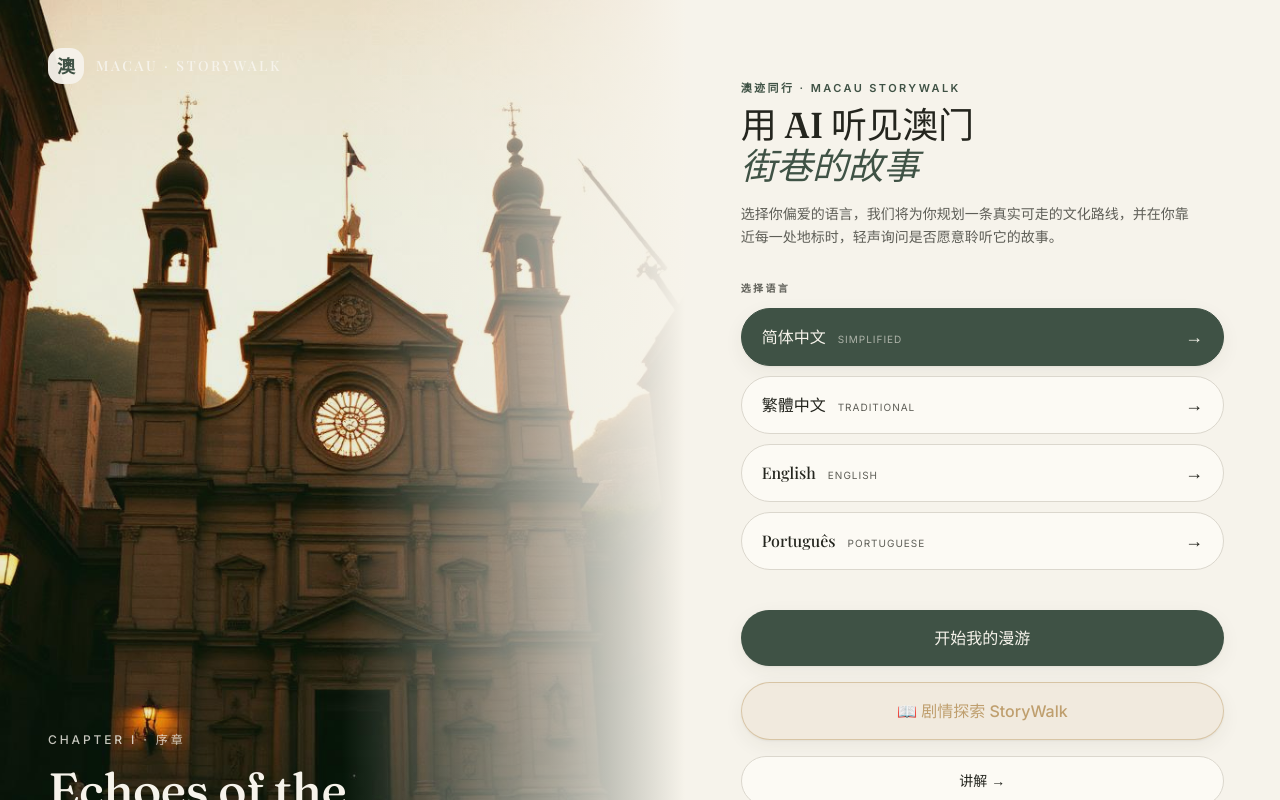
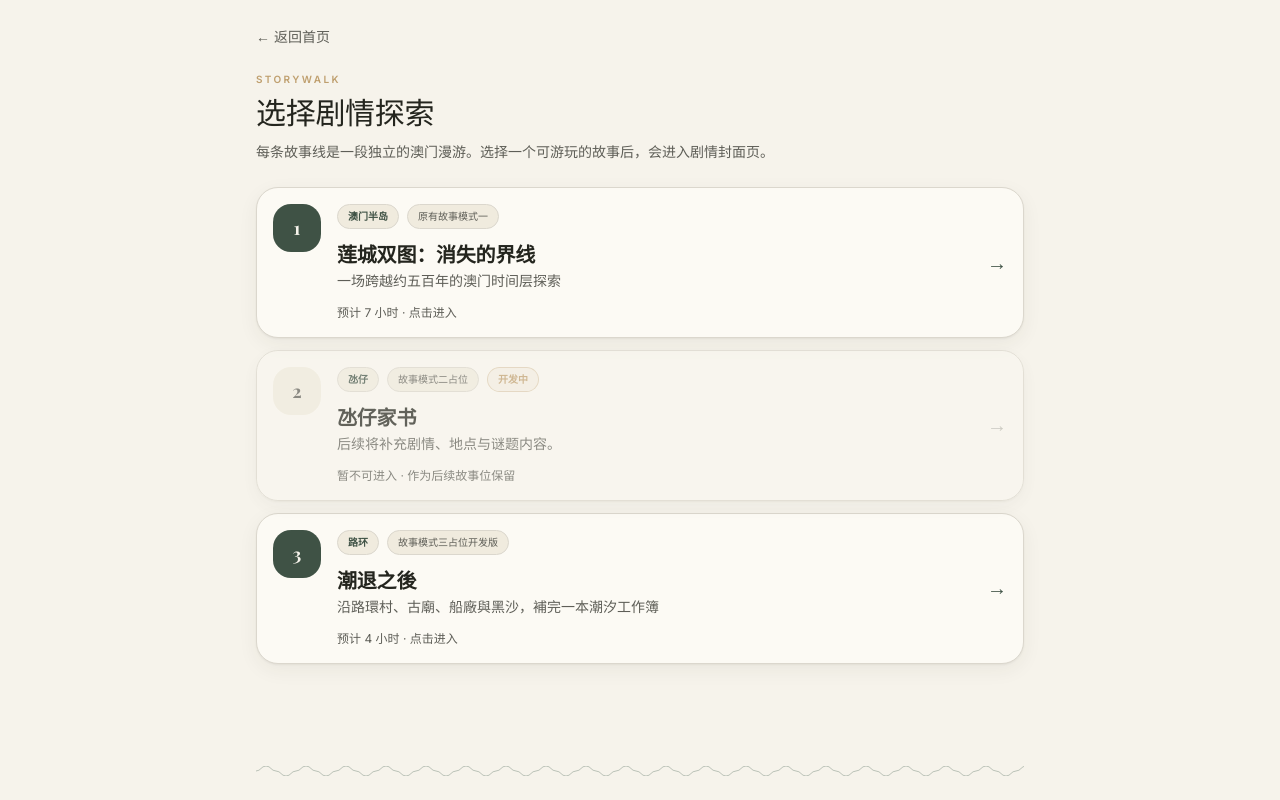
Before and after one commit to 20030419zhanghongyi/qwenpaw-ai-agent-competition, a React (Vite) app in the folder frontend/: page /stories in a window 1280 px wide. Before the commit this address led to /. Shown: the top 800 px of the page. Built offline with nearby package versions, Linux system fonts and the light colour scheme; no server answers; a web font is replaced by a local one.

Commit message:
Add story selection entry flow

```diff
--- a/frontend/src/App.tsx
+++ b/frontend/src/App.tsx
@@ -10,6 +10,7 @@ import { PreferencePage } from "@/pages/PreferencePage";
 import { ProfilePage } from "@/pages/ProfilePage";
 import { RouteResultPage } from "@/pages/RouteResultPage";
 import { StoryCoverPage } from "@/pages/StoryCoverPage";
+import { StorySelectionPage } from "@/pages/StorySelectionPage";
 import { StoryMapPage } from "@/pages/StoryMapPage";
 import { StoryScenePage } from "@/pages/StoryScenePage";
 import { StoryEndingPage } from "@/pages/StoryEndingPage";
@@ -39,6 +40,7 @@ export default function App() {
                     <Route path="/preferences" element={<PreferencePage />} />
                   </Route>
                   {/* StoryWalk — independent product mode */}
+                  <Route path="/stories" element={<StorySelectionPage />} />
                   <Route path="/stories/:storyId" element={<StoryCoverPage />} />
                   <Route path="/story-sessions/:sessionId/map" element={<StoryMapPage />} />
                   <Route path="/story-sessions/:sessionId/nodes/:nodeId" element={<StoryScenePage />} />
--- a/frontend/src/pages/LanguagePage.tsx
+++ b/frontend/src/pages/LanguagePage.tsx
@@ -119,7 +119,7 @@ export function LanguagePage() {
                 {t(language, "beginWalk")}
               </Link>
               <Link
-                to="/stories/lotus_city_double_map"
+                to="/stories"
                 className="block w-full rounded-full border border-ochre/50 bg-ochre/10 px-6 py-4 text-center font-medium text-ochre shadow-[var(--shadow-soft)] transition hover:bg-ochre/20 active:scale-[0.99]"
               >
                 📖 剧情探索 StoryWalk
--- a/frontend/src/pages/StoryCoverPage.tsx
+++ b/frontend/src/pages/StoryCoverPage.tsx
@@ -1,13 +1,15 @@
-import { useEffect, useState } from "react";
+import { useCallback, useEffect, useState } from "react";
 import { useNavigate, useParams } from "react-router-dom";
 import { LoadingState, ErrorState } from "@/components/common/States";
 import { useAuth } from "@/state/AuthContext";
 import { useStory } from "@/state/StoryContext";
+import { useWalk } from "@/state/WalkContext";
 
 export function StoryCoverPage() {
   const { storyId } = useParams<{ storyId: string }>();
   const navigate = useNavigate();
-  const { isAuthenticated } = useAuth();
+  const { isAuthenticated, register } = useAuth();
+  const { language } = useWalk();
   const { story, session, loading, error, loadStory, startStory, clearStory } =
     useStory();
   const [starting, setStarting] = useState(false);
@@ -17,11 +19,27 @@ export function StoryCoverPage() {
     if (storyId) loadStory(storyId);
   }, [storyId, loadStory]);
 
-  const handleStart = async () => {
+  const ensureStoryGuest = useCallback(async () => {
+    if (isAuthenticated) return;
+    const guestId =
+      typeof crypto !== "undefined" && "randomUUID" in crypto
+        ? crypto.randomUUID()
+        : `${Date.now()}-${Math.random().toString(16).slice(2)}`;
+    await register({
+      email: `story-guest-${guestId}@local.test`,
+      password: `StoryGuest-${guestId}`,
+      name: "剧情游客",
+      language,
+      country: null,
+    });
+  }, [isAuthenticated, language, register]);
+
+  const handleStart = useCallback(async () => {
     if (!storyId) return;
     setStarting(true);
     setActionError(null);
     try {
+      await ensureStoryGuest();
       const started = await startStory(storyId);
       // Navigate to the map after starting
       navigate(`/story-sessions/${started.session_id}/map`);
@@ -32,13 +50,32 @@ export function StoryCoverPage() {
     } finally {
       setStarting(false);
     }
-  };
+  }, [ensureStoryGuest, navigate, startStory, storyId]);
 
-  const handleGoToMap = () => {
+  const handleGoToMap = useCallback(() => {
     if (session) {
       navigate(`/story-sessions/${session.session_id}/map`);
     }
+  }, [navigate, session]);
+
+  useEffect(() => {
+    const onKeyDown = (event: KeyboardEvent) => {
+      if (event.defaultPrevented || starting || loading) return;
+      const target = event.target as HTMLElement | null;
+      if (
+        target?.closest("input, textarea, select, button, a, [contenteditable='true']")
+      ) {
+        return;
+      }
+      if (event.key === "Enter" || event.key === " ") {
+        event.preventDefault();
+        if (session?.status === "active") handleGoToMap();
+        else void handleStart();
+      }
     };
+    window.addEventListener("keydown", onKeyDown);
+    return () => window.removeEventListener("keydown", onKeyDown);
+  }, [handleGoToMap, handleStart, loading, session?.status, starting]);
 
   const handleBack = () => {
     clearStory();
@@ -144,23 +181,11 @@ export function StoryCoverPage() {
 
         {/* Actions */}
         <div className="mt-8 space-y-3">
-          {!isAuthenticated ? (
-            <div className="rounded-2xl border border-line bg-card p-5 text-center">
-              <p className="text-sm text-ink-soft">
-                请先登录以开始剧情探索。
-              </p>
-              <button
-                type="button"
-                onClick={() => navigate("/auth")}
-                className="mt-3 inline-block rounded-full bg-sage-deep px-6 py-2.5 text-sm font-medium text-paper"
-              >
-                登录 / 注册
-              </button>
-            </div>
-          ) : hasActive ? (
+          {hasActive ? (
             <>
               <button
                 type="button"
+                autoFocus
                 onClick={handleGoToMap}
                 className="w-full rounded-full bg-sage-deep px-6 py-4 text-base font-medium text-paper shadow-[var(--shadow-soft)] transition hover:bg-moss active:scale-[0.99]"
               >
@@ -176,14 +201,26 @@ export function StoryCoverPage() {
               </button>
             </>
           ) : (
+            <>
               <button
                 type="button"
+                autoFocus
                 disabled={starting}
                 onClick={handleStart}
                 className="w-full rounded-full bg-sage-deep px-6 py-4 text-base font-medium text-paper shadow-[var(--shadow-soft)] transition hover:bg-moss active:scale-[0.99] disabled:opacity-50"
               >
-              {starting ? "正在准备…" : "开始探索"}
+                {starting
+                  ? "正在准备…"
+                  : isAuthenticated
+                    ? "开始探索"
+                    : "游客开始探索"}
               </button>
+              {!isAuthenticated && (
+                <p className="text-center text-xs text-ink-soft">
+                  演示模式会自动建立临时游客身份，不需要填写账号密码。
+                </p>
+              )}
+            </>
           )}
         </div>
 
--- /dev/null
+++ b/frontend/src/pages/StorySelectionPage.tsx
@@ -0,0 +1,127 @@
+import { Link } from "react-router-dom";
+import { STORY_CATALOG } from "@/story-discovery/storyCatalog";
+
+const STORY_ORDER = [
+  "lotus_city_double_map",
+  "taipa_letters",
+  "coloane_after_tide",
+];
+
+const REGION_LABELS: Record<string, string> = {
+  peninsula: "澳门半岛",
+  taipa: "氹仔",
+  coloane: "路环",
+};
+
+const STORY_NOTES: Record<string, string> = {
+  lotus_city_double_map: "原有故事模式一",
+  taipa_letters: "故事模式二占位",
+  coloane_after_tide: "故事模式三占位开发版",
+};
+
+export function StorySelectionPage() {
+  const stories = STORY_ORDER.map((storyId) =>
+    STORY_CATALOG.find((entry) => entry.storyId === storyId),
+  ).filter(Boolean);
+
+  return (
+    <main className="min-h-dvh bg-paper px-4 py-6 text-ink sm:px-6">
+      <div className="mx-auto flex min-h-[calc(100dvh-3rem)] max-w-3xl flex-col">
+        <header className="mb-6">
+          <Link
+            to="/"
+            className="text-sm text-ink-soft transition hover:text-ink"
+          >
+            ← 返回首页
+          </Link>
+          <p className="mt-6 text-[10px] font-semibold uppercase tracking-[0.24em] text-ochre">
+            StoryWalk
+          </p>
+          <h1 className="mt-2 font-display text-3xl leading-tight text-ink">
+            选择剧情探索
+          </h1>
+          <p className="mt-2 max-w-xl text-sm leading-relaxed text-ink-soft">
+            每条故事线是一段独立的澳门漫游。选择一个可游玩的故事后，会进入剧情封面页。
+          </p>
+        </header>
+
+        <section className="grid gap-3">
+          {stories.map((story, index) => {
+            if (!story) return null;
+            const playable = story.status === "playable";
+            const cardClass =
+              "group flex w-full items-stretch gap-4 rounded-2xl border p-4 text-left shadow-[var(--shadow-soft)] transition";
+            const content = (
+              <>
+                <div
+                  className={`grid size-12 shrink-0 place-items-center rounded-xl font-serif text-lg font-bold ${
+                    playable
+                      ? "bg-sage-deep text-paper"
+                      : "bg-paper-warm text-ink-soft"
+                  }`}
+                  aria-hidden
+                >
+                  {index + 1}
+                </div>
+                <div className="min-w-0 flex-1">
+                  <div className="flex flex-wrap items-center gap-2">
+                    <span className="rounded-full border border-line bg-paper-warm px-2.5 py-1 text-[10px] font-semibold text-sage-deep">
+                      {REGION_LABELS[story.region] ?? story.region}
+                    </span>
+                    <span className="rounded-full border border-line bg-paper-warm px-2.5 py-1 text-[10px] text-ink-soft">
+                      {STORY_NOTES[story.storyId]}
+                    </span>
+                    {!playable && (
+                      <span className="rounded-full border border-ochre/40 bg-ochre/10 px-2.5 py-1 text-[10px] font-semibold text-ochre">
+                        开发中
+                      </span>
+                    )}
+                  </div>
+                  <h2 className="mt-3 font-serif text-xl font-semibold leading-tight text-ink">
+                    {story.title}
+                  </h2>
+                  <p className="mt-1 text-sm leading-relaxed text-ink-soft">
+                    {story.subtitle || "后续将补充剧情、地点与谜题内容。"}
+                  </p>
+                  <p className="mt-3 text-xs text-ink-soft">
+                    {playable
+                      ? `预计 ${story.estimatedHours} 小时 · 点击进入`
+                      : "暂不可进入 · 作为后续故事位保留"}
+                  </p>
+                </div>
+                <span
+                  className={`self-center text-xl ${
+                    playable ? "text-sage-deep" : "text-ink-soft/40"
+                  }`}
+                  aria-hidden
+                >
+                  →
+                </span>
+              </>
+            );
+
+            return playable ? (
+              <Link
+                key={story.storyId}
+                to={`/stories/${story.storyId}`}
+                className={`${cardClass} border-line bg-card hover:border-sage hover:bg-paper-warm active:scale-[0.99]`}
+              >
+                {content}
+              </Link>
+            ) : (
+              <div
+                key={story.storyId}
+                className={`${cardClass} cursor-not-allowed border-line bg-card/60 opacity-70`}
+                aria-disabled="true"
+              >
+                {content}
+              </div>
+            );
+          })}
+        </section>
+
+        <div className="calcada-wave mt-auto h-2.5 shrink-0 opacity-50" />
+      </div>
+    </main>
+  );
+}
```
Lines whose indentation alone changed are shown as unchanged.
